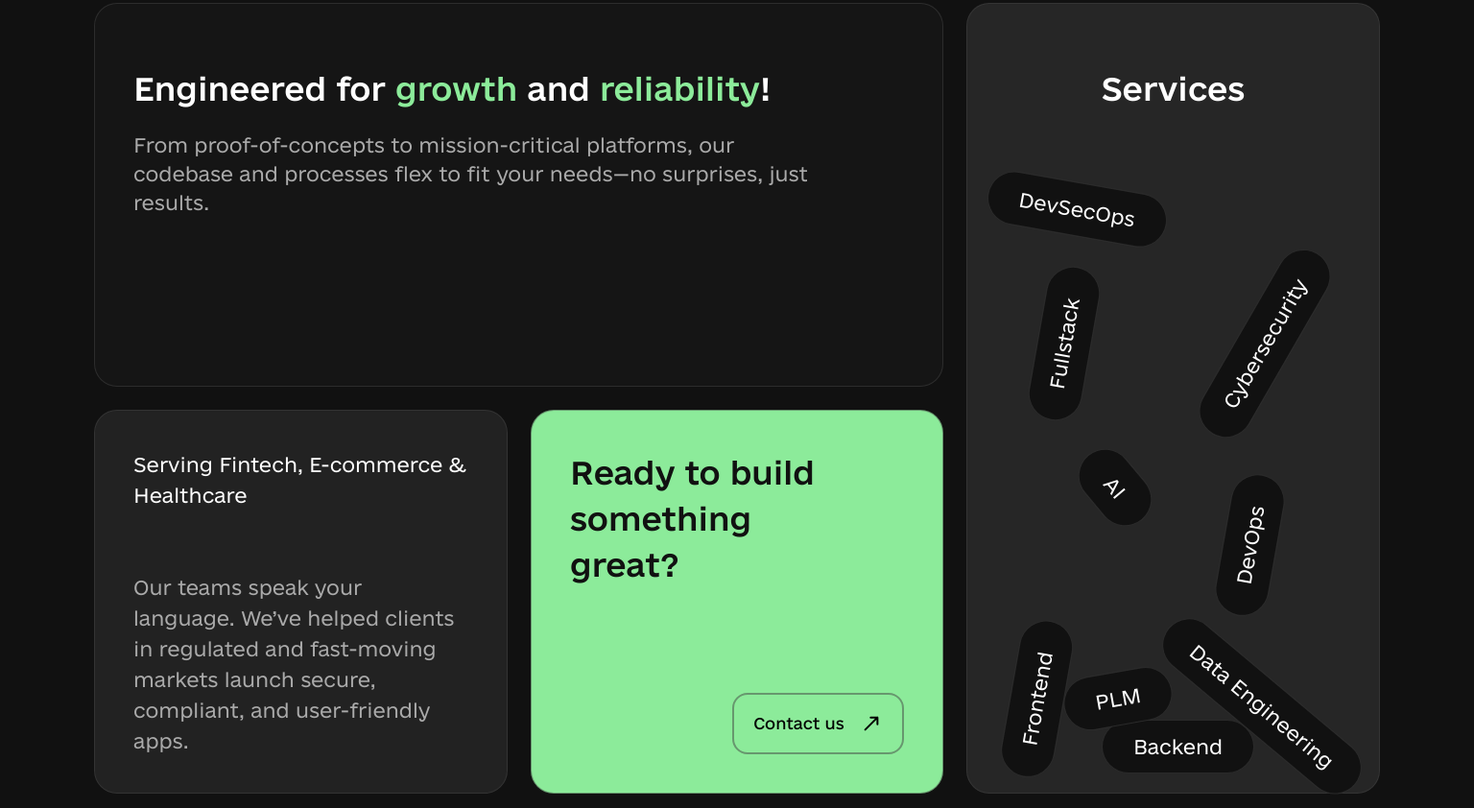
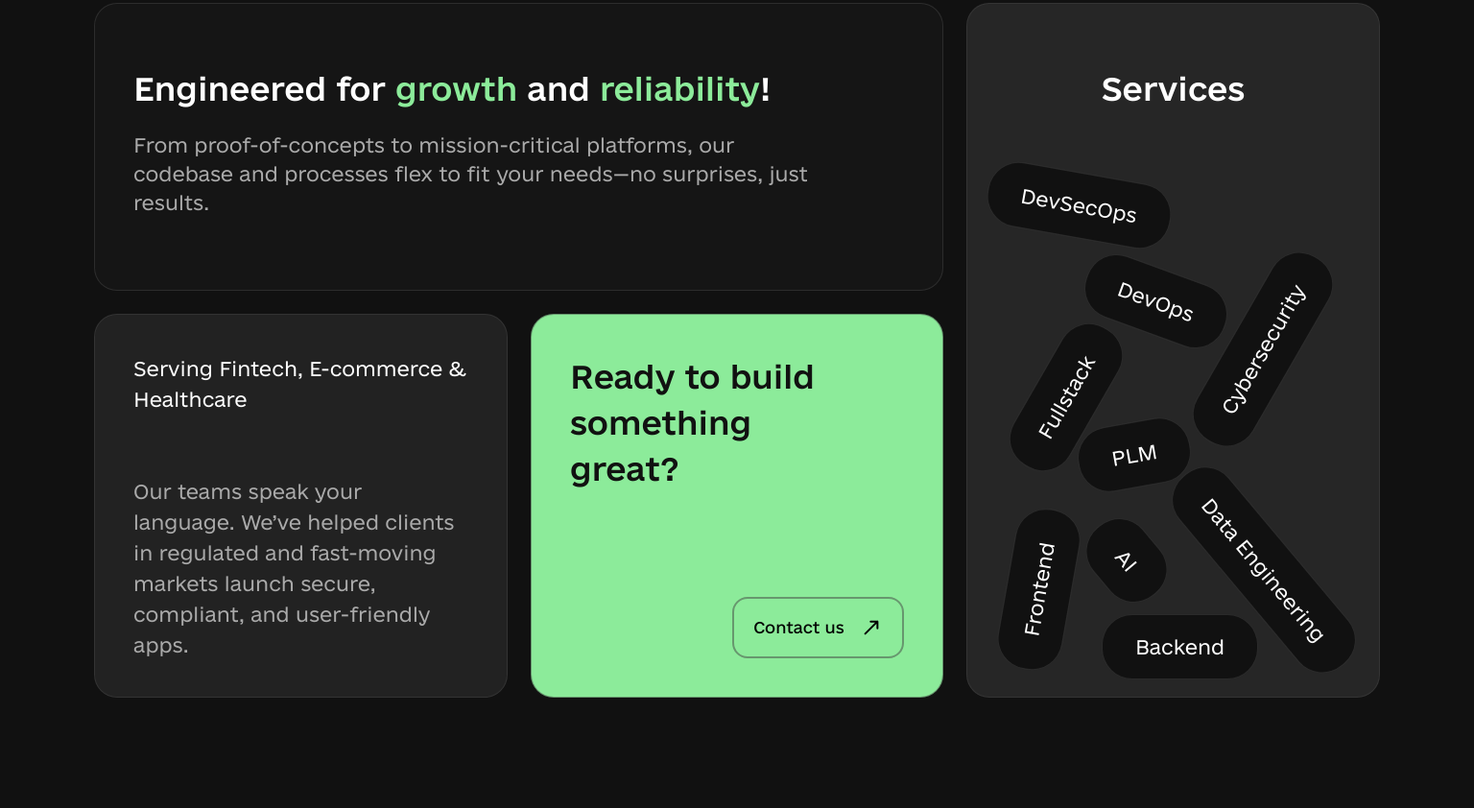
Before and after one commit to INJOKER11/elevate-experts, a plain HTML site: page index.html in a window 1536 px wide. Shown: the part 1363-2205 px from the top of the page at 96% size. Drawn offline with Linux system fonts and the light colour scheme.

Commit message:
deploy: 145b09f9b730587d4e1019aaa3082d2cf4556297

```diff
--- a/css/index.css
+++ b/css/index.css
@@ -141,7 +141,7 @@
     }
     @media(min-width: 1440px) {
         width: 885px;
-        height: 400px;
+        height: 300px;
         border-radius: 24px;
         padding: 64px 40px;
     }
@@ -366,7 +366,7 @@
     @media (min-width: 1440px) {
         border-radius: 24px;
         width: 431px;
-        height: 824px;
+        height: 100%;
     }
 
 }
@@ -429,8 +429,8 @@
     }
     @media (min-width: 1440px) {
         font-size: 20px;
-        padding: 16px 32px;
-        height: 56px;
+        padding: 18px 34px;
+        height: 68px;
     }
 }
 
@@ -442,9 +442,9 @@
         top: 200px;
     }
     @media (min-width: 1440px) {
-        top: 150px;
+        top: 200px;
         left: 20px;
-        transform: rotate(-80deg);
+        transform: rotate(-60deg);
     }
 }
 
@@ -456,8 +456,8 @@
         top: 280px;
     }
     @media (min-width: 1440px) {
-        top: 300px;
-        left: 110px;
+        top: 370px;
+        left: 120px;
         transform: rotate(50deg);
     }
 }
@@ -471,9 +471,9 @@
         left: 0;
     }
     @media (min-width: 1440px) {
-        top: 360px;
-        left: 220px;
-        transform: rotate(-80deg);
+        top: 100px;
+        left: 120px;
+        transform: rotate(20deg);
     }
 }
 
@@ -486,7 +486,7 @@
         transform: rotate(20deg);
     }
     @media (min-width: 1440px) {
-        top: 520px;
+        top: 400px;
         left: -10px;
         transform: rotate(-80deg);
     }
@@ -500,8 +500,8 @@
         top: 500px
     }
     @media (min-width: 1440px) {
-        top: 520px;
-        left: 100px;
+        top: 260px;
+        left: 115px;
         transform: rotate(-10deg);
     }
 }
@@ -516,7 +516,7 @@
         top: 140px;
     }
     @media (min-width: 1440px) {
-        top: 570px;
+        top: 460px;
         left: 140px;
         transform: rotate(0deg);
     }
@@ -531,9 +531,9 @@
         top: 440px;
     }
     @media (min-width: 1440px) {
-        top: 528px;
+        top: 380px;
         left: 180px;
-        transform: rotate(40deg);
+        transform: rotate(50deg);
     }
 }
 
@@ -562,7 +562,7 @@
         transform: rotate(-20deg);
     }
     @media (min-width: 1440px) {
-        top: 10px;
+        top: 0;
         left: 20px;
         transform: rotate(10deg);
     }
--- a/css/page.layout.css
+++ b/css/page.layout.css
@@ -552,8 +552,12 @@ body {
 .index_banner_text_wrapper {
     display: flex;
     flex-direction: column;
-    align-items: flex-end;
-    text-align: right;
+    text-align: left;
+    align-items: flex-start;
+    @media (min-width: 768px) {
+        align-items: flex-end;
+        text-align: right;
+    }
 }
 .banner_title {
     display: none;
```
